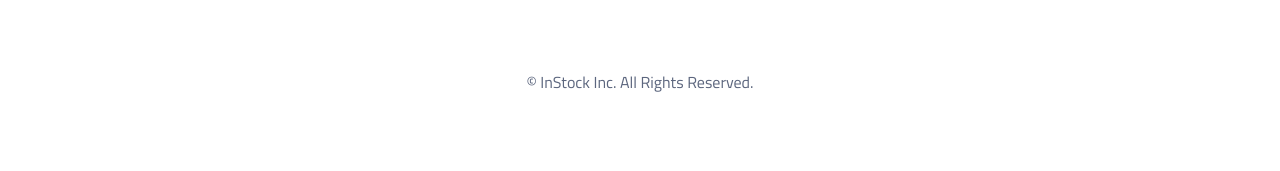
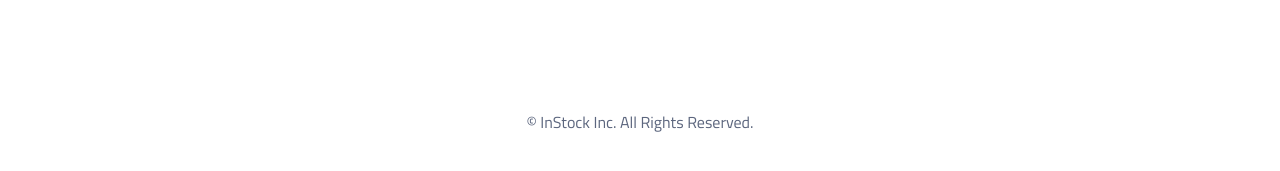
Before and after one commit to vivi-su/instock-colwood, a React (Create React App) app: page /warehouses in a window 1280 px wide. Shown: the part 297-468 px from the top of the page. Built offline with nearby package versions, Linux system fonts and the light colour scheme; no server answers.

Commit message:
S22BCC-8- Footer - Styling and class adjustments

```diff
--- a/src/components/footer/Footer.js
+++ b/src/components/footer/Footer.js
@@ -4,7 +4,7 @@ import "./Footer.scss";
 export default function Footer() {
   return (
     <>
-      <p>© InStock Inc. All Rights Reserved.</p>
+      <p className="footer">© InStock Inc. All Rights Reserved.</p>
     </>
   );
 }
--- a/src/components/footer/Footer.scss
+++ b/src/components/footer/Footer.scss
@@ -2,18 +2,20 @@
 @use "../../styles/partials/colors" as *;
 @use "../../styles/partials/fonts" as *;
 
-p {
-    font-size: .75rem;
-    color: $table-column;
-    display: flex;
-    justify-content: center;
-    margin-bottom: 50px;
-    margin-top: 0;
+.footer {
+    font-size: 0.75rem;
+        color: $table-column;
+        display: flex;
+        justify-content: center;
+        padding: 2.5rem 0;
+        margin: 0;
+        margin-top: auto;
 }
 
 @include medium {
 
-    p {
+    .footer {
         font-size: 1rem;
+        padding: 2.5rem 0 3rem;
     }
 }
```
